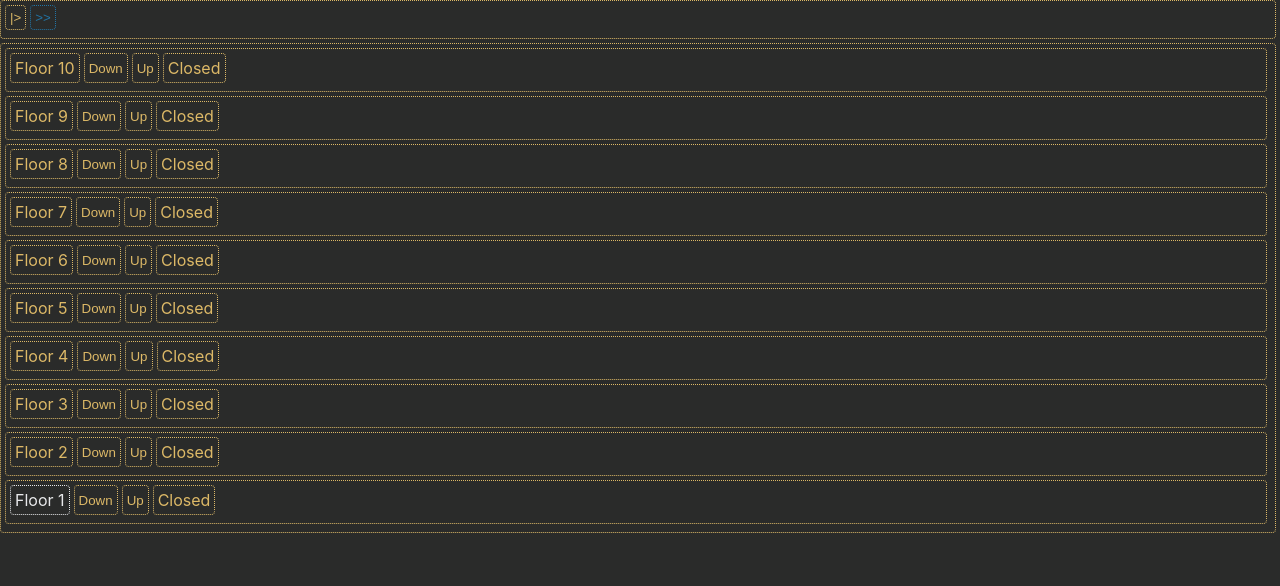
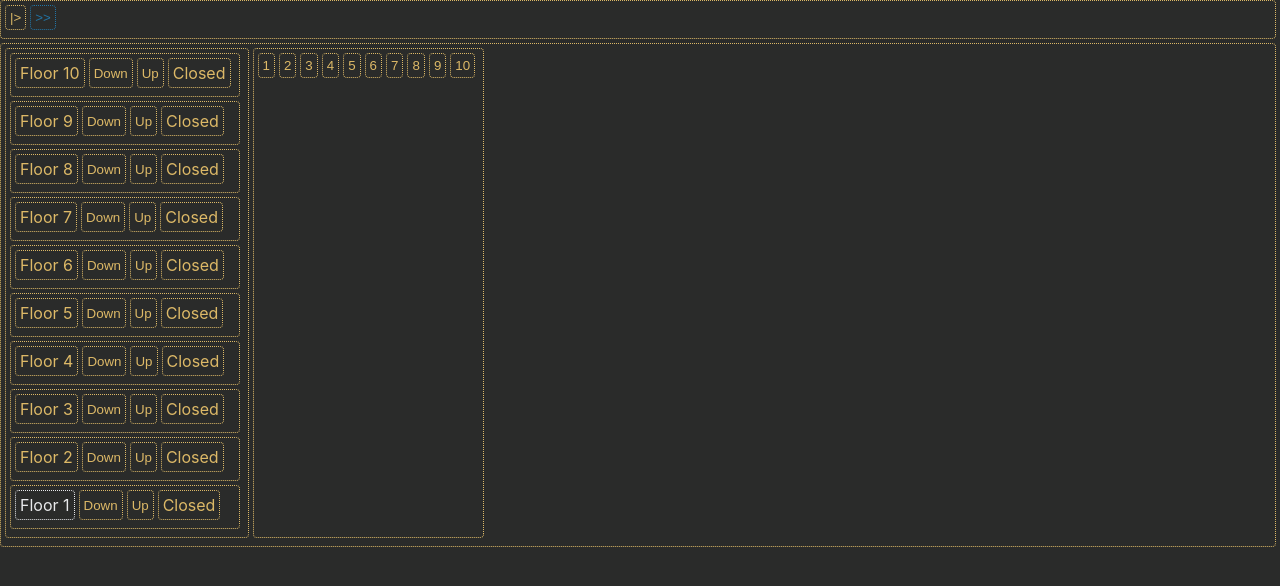
Before and after one commit to cedw032/elevator_simulator, a React (Create React App) app: page / in a window 1280 px wide. Shown: the top 586 px of the page. Built offline with nearby package versions, Linux system fonts and the light colour scheme.

Commit message:
Add inside elevator buttons

```diff
--- a/src/App.js
+++ b/src/App.js
@@ -1,8 +1,9 @@
 import React, {useState} from 'react';
 import './App.css';
 import provideElevator from './models/elevator';
+import TimeController from './components/TimeController'
 import FloorDisplay from './components/FloorDisplay';
-import TimeController from './components/TimeController'
+import ElevatorDisplay from './components/ElevatorDisplay';
 
 const FLOOR_COUNT = 10;
 
@@ -15,6 +16,7 @@ function App() {
 
 			<TimeController elevator={elevator}/>
 
+			<div className='row'>
 				<div className='floor-bank'>
 					{elevator.floors().map(floor =>
 						<FloorDisplay
@@ -23,6 +25,8 @@ function App() {
 							key={floor}/>
 					)}
 				</div>
+				<ElevatorDisplay elevator={elevator}/>
+			</div>
 		</div>
 	);
 }
--- /dev/null
+++ b/src/components/ElevatorDisplay.js
@@ -0,0 +1,30 @@
+import React, {useEffect} from 'react';
+import cx from 'classnames';
+import {DOWN, UP} from '../constants/direction';
+import useForceUpdate from '../hooks/useForceUpdate';
+import useForceUpdateOnEvents from '../hooks/useForceUpdateOnEvents';
+
+const ElevatorDisplay = ({elevator}) => {
+
+	const forceUpdate = useForceUpdate();
+	useForceUpdateOnEvents([elevator.onDoorsOpen]);
+
+	return (
+		<div className='elevator-display'>
+			{elevator.floors().map((floor) =>
+				<button
+					children={floor}
+					key={floor}
+					className={
+						cx(elevator.isDestination(floor) && 'toggled')
+					}
+					onClick={() => {
+						elevator.addDestination(floor);
+						forceUpdate();
+					}}/>
+			)}
+		</div>
+	);
+};
+
+export default ElevatorDisplay;
```
Lines whose indentation alone changed are shown as unchanged.
